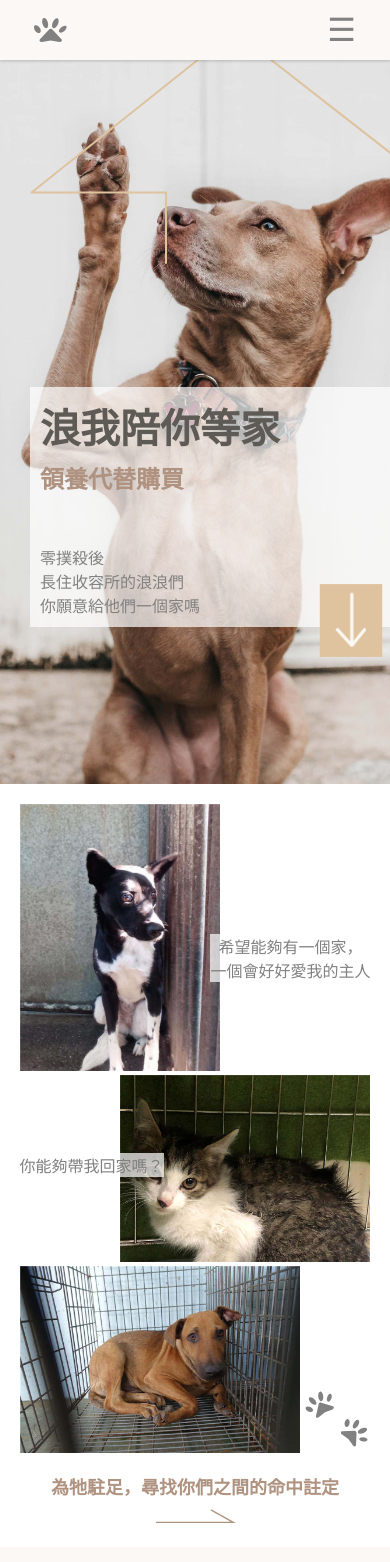
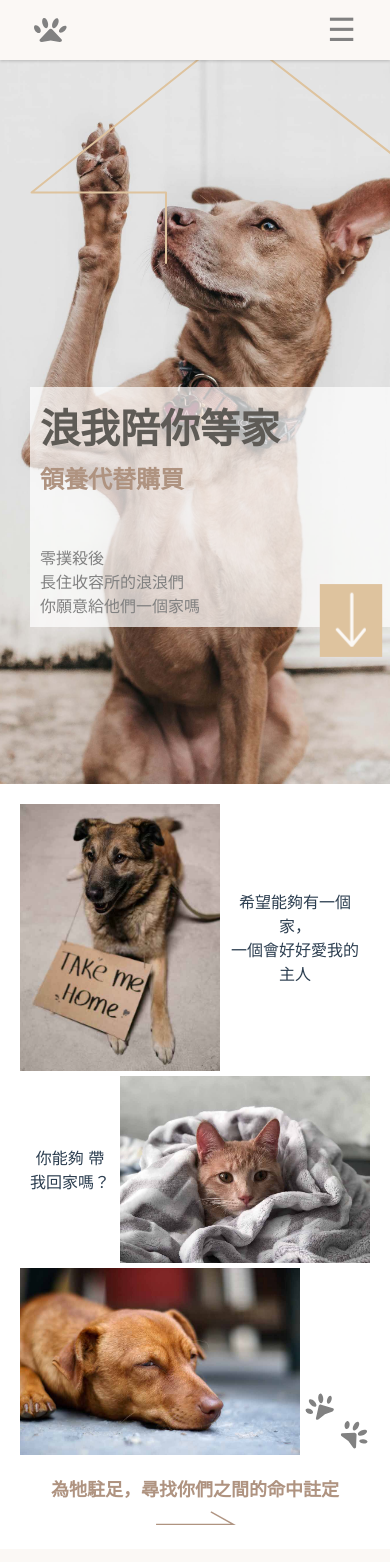
Before and after one commit to sherry-hooo/LangLangAdoption, a Vue app: page / in a window 390 px wide. Shown: the top 1562 px of the page. Built offline with nearby package versions, Linux system fonts and the light colour scheme.

Commit message:
feat(Home): modify mobile gallery section and change img

```diff
--- a/src/views/Home.vue
+++ b/src/views/Home.vue
@@ -45,18 +45,22 @@
     <section class="gallery_mobile">
       <div class="gallery_wrap">
         <div class="mb_first">
-          <img src="@/assets/img/dog1.jpg" />
+          <img src="@/assets/img/dog6.jpg" />
+          <p class="text_1">
+            希望能夠有一個家， <br/>
+            一個會好好愛我的主人
+          </p>
         </div>
-        <p class="text_1">
-          希望能夠有一個家， <br />
-          一個會好好愛我的主人
-        </p>
-        <div class="parallax_layer scroll_mid mb_mid">
-          <img src="@/assets/img/cat1.jpg" />
+
+        <div class="mb_mid">
+          <img src="@/assets/img/cat7.jpg"/>
+          <p class="text_2">
+            你能夠
+            帶我回家嗎？</p>
         </div>
-        <p class="text_2">你能夠帶我回家嗎？</p>
-        <div class="parallax_layer scroll_slow mb_last">
-          <img src="@/assets/img/dog2.jpg" />
+
+        <div class="mb_last">
+          <img src="@/assets/img/dog9.jpg"/>
           <img class="print1" src="@/assets/img/logo.svg" />
           <img class="print2" src="@/assets/img/logo.svg" />
         </div>
@@ -620,26 +624,43 @@ main {
     flex-wrap: wrap;
   }
 
+  div + div{
+    margin-top: 5px;
+  }
+
   .mb_first {
-    width: fit-content;
+    display: flex;
+    justify-content: space-around;
+    align-items: center;
+    width: 100%;
     height: fit-content;
-    flex-basis: 100%;
-    text-align: left;
 
     img {
       width: 200px;
-      text-align: left;
+    }
+
+    p{
+      padding: 10px;
+      font-size: 16px;
+      font-weight: 500;
     }
   }
 
   .mb_mid {
-    width: fit-content;
-    height: fit-content;
+    display: flex;
+    flex-direction: row-reverse;
     flex-basis: 100%;
-    text-align: right;
+    justify-content: space-around;
+    align-items: center;
 
     img {
       width: 250px;
+    }
+
+    p{
+      padding: 10px;
+      font-size: 16px;
+      font-weight: 500;
     }
   }
 
@@ -673,24 +694,6 @@ main {
     right: 10%;
     bottom: 20%;
     transform: rotate(-30deg);
-  }
-
-  p {
-    color: color.$gray_500;
-    background: rgba(255, 255, 255, 0.7);
-  }
-
-  .text_1 {
-    position: absolute;
-    right: 5%;
-    top: 150px;
-  }
-
-  .text_2 {
-    position: absolute;
-    left: 5%;
-    top: 50%;
-    transform: translateY(-50%);
   }
 
   .slogan {
```
